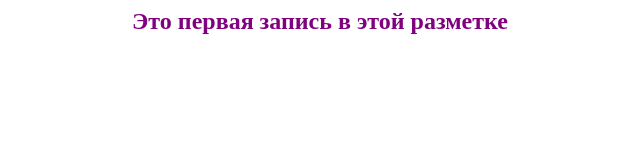
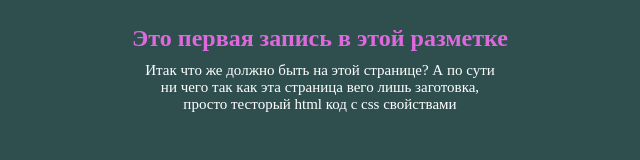
Before and after one commit to Ar4i23/first-project, a plain HTML site: page index.html in a window 1280 px wide. Shown: the whole page, without its empty margins (320-960 px from the left). Drawn offline with Linux system fonts and the light colour scheme.

Commit message:
Добавил в разметку параграф,присвоив ему class , так же присвоил class  тегу body , задал стили и боди и параграфу , и поменял стили в заголовка

```diff
--- a/index.html
+++ b/index.html
@@ -6,7 +6,11 @@
     <title>Document</title>
     <link rel="stylesheet" href="style.css" />
   </head>
-  <body>
+  <body class="main">
     <h1 class="heading">Это первая запись в этой разметке</h1>
+    <p class="desctiption">
+      Итак что же должно быть на этой странице? А по сути ни чего так как эта
+      страница вего лишь заготовка, просто тесторый html код с css свойствами
+    </p>
   </body>
 </html>
--- a/style.css
+++ b/style.css
@@ -1,7 +1,22 @@
+.main {
+  margin: 25px 0 0;
+  display: flex;
+  flex-direction: column;
+  align-items: center;
+  background-color: darkslategray;
+}
 .heading {
   display: block;
-  margin: 0;
+  margin: 0 0 10px;
   font-size: 24px;
-  color: purple;
+  color: rgb(221, 105, 221);
   text-align: center;
 }
+.desctiption {
+  display: block;
+  max-width: 350px;
+  margin: 0;
+  font-size: 15px;
+  color: white;
+  text-align: center;
+}
```
